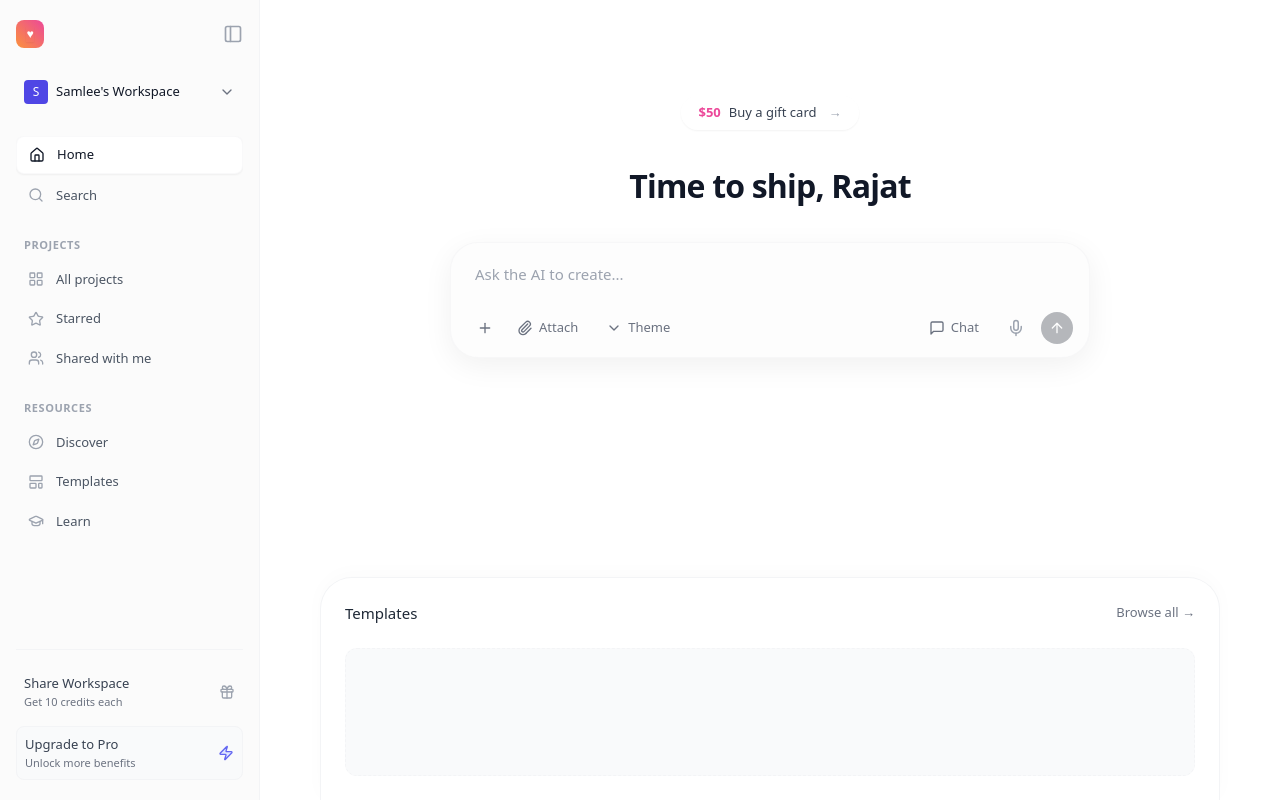
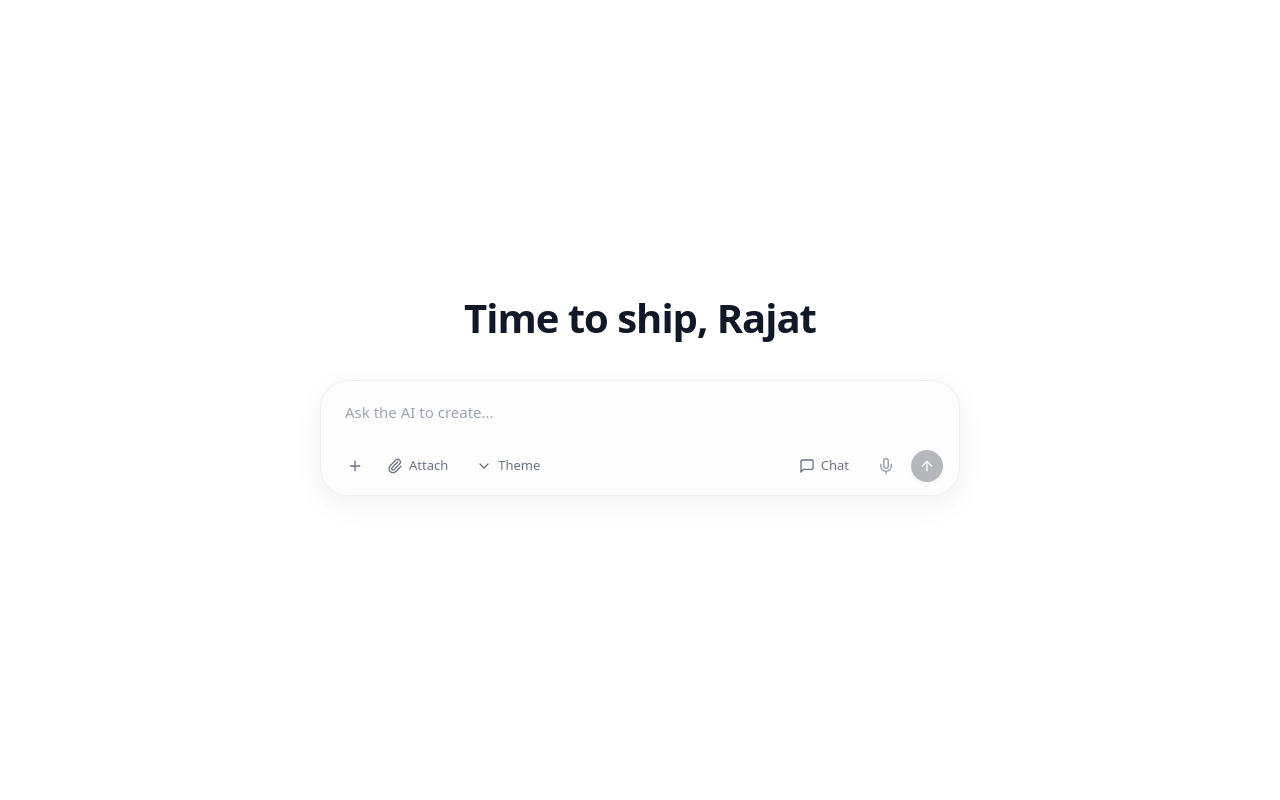
Before and after one commit to obliques118-lang/multi-agent-architect, a Next.js app: page / in a window 1280 px wide. Built offline with nearby package versions, Linux system fonts and the light colour scheme.

Commit message:
Refactor CreatorDashboard to MinimalChat component

```diff
--- a/src/app/page.tsx
+++ b/src/app/page.tsx
@@ -1,141 +1,141 @@
 'use client';
 
-import React, { useState } from 'react';
+import React, { useState, useRef, useEffect } from 'react';
 import {
-  Home, Search, LayoutGrid, Star, Users, Compass,
-  LayoutTemplate, GraduationCap, Gift, Zap, Plus,
-  Paperclip, ChevronDown, MessageSquare, Mic, ArrowUp,
-  PanelLeft
+  Plus, Paperclip, ChevronDown, MessageSquare, Mic, ArrowUp, Loader2
 } from 'lucide-react';
 
-export default function CreatorDashboard() {
+type Message = {
+  id: string;
+  role: 'user' | 'ai';
+  content: string;
+};
+
+export default function MinimalChat() {
   const [prompt, setPrompt] = useState('');
+  const [messages, setMessages] = useState<Message[]>([]);
   const [isGenerating, setIsGenerating] = useState(false);
-  const [agentStatus, setAgentStatus] = useState<string | null>(null);
+  const messagesEndRef = useRef<HTMLDivElement>(null);
+
+  // Auto-scroll to bottom of chat
+  useEffect(() => {
+    messagesEndRef.current?.scrollIntoView({ behavior: 'smooth' });
+  }, [messages]);
 
   const handleSubmit = async (e: React.FormEvent) => {
     e.preventDefault();
     if (!prompt.trim() || isGenerating) return;
 
+    const userMsg = prompt;
+    setPrompt(''); // Clear input immediately
     setIsGenerating(true);
-    setAgentStatus('Orchestrator: Analyzing request...');
+
+    // Add user message to screen
+    setMessages(prev => [...prev, { id: Date.now().toString(), role: 'user', content: userMsg }]);
 
     try {
-      const response = await fetch('/api/orchestrator', {
+      const response = await fetch('/api/chat', {
         method: 'POST',
         headers: { 'Content-Type': 'application/json' },
-        body: JSON.stringify({ prompt }),
+        body: JSON.stringify({ message: userMsg }),
       });
 
-      const reader = response.body?.getReader();
-      const decoder = new TextDecoder();
+      if (!response.ok) throw new Error('API failed');
 
-      if (reader) {
-        let done = false;
-        while (!done) {
-          const { value, done: doneReading } = await reader.read();
-          done = doneReading;
-          const chunkValue = decoder.decode(value);
-          if (chunkValue) setAgentStatus(chunkValue);
-        }
-      }
+      const data = await response.json();
+
+      // Add AI response to screen
+      setMessages(prev => [...prev, { id: (Date.now() + 1).toString(), role: 'ai', content: data.reply }]);
     } catch (error) {
-      console.error("Generation failed:", error);
-      setAgentStatus('System Error: Pipeline failed.');
+      console.error("Chat error:", error);
+      setMessages(prev => [...prev, { id: (Date.now() + 1).toString(), role: 'ai', content: "Sorry, I encountered an error connecting to the server." }]);
     } finally {
-      setTimeout(() => {
       setIsGenerating(false);
-        setAgentStatus(null);
-        setPrompt('');
-      }, 2000);
     }
   };
 
   return (
-    <div className="flex h-screen w-full bg-white text-gray-900 font-sans overflow-hidden">
+    <main className="relative flex flex-col h-screen w-full bg-white text-gray-900 font-sans overflow-hidden">
 
-      {/* Sidebar Navigation */}
-      <aside className="w-[260px] h-full flex flex-col border-r border-gray-100 bg-[#fbfbfb] px-4 py-5 flex-shrink-0">
-        <div className="flex items-center justify-between mb-6">
-          <div className="w-7 h-7 rounded-lg bg-gradient-to-tr from-orange-400 to-pink-500 flex items-center justify-center">
-            <span className="text-white text-xs font-bold shadow-sm">♥</span>
-          </div>
-          <button className="text-gray-400 hover:text-gray-600 transition-colors">
-            <PanelLeft className="w-5 h-5" />
-          </button>
-        </div>
-
-        <button className="flex items-center justify-between w-full p-2 mb-6 hover:bg-gray-100 rounded-lg transition-colors">
-          <div className="flex items-center gap-2">
-            <div className="w-6 h-6 rounded bg-indigo-600 flex items-center justify-center text-white text-xs font-medium">S</div>
-            <span className="text-[13px] font-medium">Samlee's Workspace</span>
-          </div>
-          <ChevronDown className="w-4 h-4 text-gray-500" />
-        </button>
-
-        <div className="space-y-6 flex-1 overflow-y-auto hide-scrollbar">
-          <div className="space-y-1">
-            <NavItem icon={<Home className="w-4 h-4" />} label="Home" active />
-            <NavItem icon={<Search className="w-4 h-4" />} label="Search" />
-          </div>
-
-          <div className="space-y-1">
-            <h4 className="text-[11px] font-semibold text-gray-400 uppercase tracking-wider mb-2 px-2">Projects</h4>
-            <NavItem icon={<LayoutGrid className="w-4 h-4" />} label="All projects" />
-            <NavItem icon={<Star className="w-4 h-4" />} label="Starred" />
-            <NavItem icon={<Users className="w-4 h-4" />} label="Shared with me" />
-          </div>
-
-          <div className="space-y-1">
-            <h4 className="text-[11px] font-semibold text-gray-400 uppercase tracking-wider mb-2 px-2">Resources</h4>
-            <NavItem icon={<Compass className="w-4 h-4" />} label="Discover" />
-            <NavItem icon={<LayoutTemplate className="w-4 h-4" />} label="Templates" />
-            <NavItem icon={<GraduationCap className="w-4 h-4" />} label="Learn" />
-          </div>
-        </div>
-
-        <div className="pt-4 border-t border-gray-100 space-y-2">
-          <div className="flex items-center justify-between p-2 hover:bg-gray-100 rounded-lg cursor-pointer">
-            <div>
-              <p className="text-[13px] font-medium text-gray-700">Share Workspace</p>
-              <p className="text-[11px] text-gray-500">Get 10 credits each</p>
-            </div>
-            <Gift className="w-4 h-4 text-gray-400" />
-          </div>
-          <div className="flex items-center justify-between p-2 bg-gray-50 hover:bg-gray-100 rounded-lg cursor-pointer border border-gray-100">
-            <div>
-              <p className="text-[13px] font-medium text-gray-700">Upgrade to Pro</p>
-              <p className="text-[11px] text-gray-500">Unlock more benefits</p>
-            </div>
-            <Zap className="w-4 h-4 text-indigo-500 fill-indigo-100" />
-          </div>
-        </div>
-      </aside>
-
-      {/* Main Content Area with Mesh Gradient Background */}
-      <main className="flex-1 relative flex flex-col items-center pt-24 px-6">
-        {/* CSS Mesh Gradient */}
-        <div className="absolute inset-0 -z-10 bg-white overflow-hidden">
+      {/* Soft CSS Mesh Gradient Background */}
+      <div className="absolute inset-0 -z-10 bg-white overflow-hidden pointer-events-none">
         <div className="absolute top-[-10%] left-[-10%] w-[60%] h-[60%] bg-blue-100/50 rounded-full blur-[100px]" />
         <div className="absolute bottom-[-20%] left-[-10%] w-[80%] h-[80%] bg-pink-500/30 rounded-full blur-[120px]" />
         <div className="absolute bottom-[-10%] right-[-10%] w-[70%] h-[70%] bg-blue-500/20 rounded-full blur-[120px]" />
         <div className="absolute top-[20%] right-[10%] w-[40%] h-[40%] bg-indigo-200/40 rounded-full blur-[100px]" />
       </div>
 
-        {/* Top Tag */}
-        <button className="flex items-center gap-2 px-4 py-1.5 bg-white/60 backdrop-blur-md border border-white/40 rounded-full shadow-sm hover:bg-white/80 transition-colors mb-8 text-[13px] font-medium text-gray-700">
-          <span className="text-pink-500 font-semibold">$50</span> Buy a gift card <span className="text-gray-400 ml-1">→</span>
-        </button>
+      {/* Top Header Placeholder (Optional, for balance) */}
+      <div className="w-full h-16 flex-shrink-0" />
 
-        {/* Greeting */}
-        <h1 className="text-[32px] font-semibold tracking-tight text-gray-900 mb-8">
+      {/* Main Content Area */}
+      <div className="flex-1 flex flex-col w-full max-w-4xl mx-auto overflow-hidden">
+
+        {messages.length === 0 ? (
+          // INITIAL STATE: Centered greeting and input
+          <div className="flex-1 flex flex-col items-center justify-center px-6 pb-20 animate-in fade-in zoom-in duration-500">
+            <h1 className="text-[32px] md:text-[40px] font-semibold tracking-tight text-gray-900 mb-8">
               Time to ship, Rajat
             </h1>
+            <ChatInput
+              prompt={prompt}
+              setPrompt={setPrompt}
+              handleSubmit={handleSubmit}
+              isGenerating={isGenerating}
+            />
+          </div>
+        ) : (
+          // CHAT STATE: Messages fill the space, input stays at the bottom
+          <div className="flex-1 flex flex-col relative h-full">
+            {/* Chat Output Feed */}
+            <div className="flex-1 overflow-y-auto px-6 pt-4 pb-32 space-y-8 scroll-smooth hide-scrollbar">
+              {messages.map((msg) => (
+                <div key={msg.id} className={`flex ${msg.role === 'user' ? 'justify-end' : 'justify-start'}`}>
+                  <div
+                    className={`max-w-[85%] md:max-w-[75%] px-5 py-4 text-[15px] leading-relaxed shadow-sm ${
+                      msg.role === 'user'
+                        ? 'bg-gray-900 text-white rounded-[24px] rounded-tr-[8px]'
+                        : 'bg-white/60 backdrop-blur-md border border-white/40 text-gray-800 rounded-[24px] rounded-tl-[8px]'
+                    }`}
+                  >
+                    {msg.content}
+                  </div>
+                </div>
+              ))}
 
-        {/* Floating Input Component */}
+              {isGenerating && (
+                <div className="flex justify-start">
+                  <div className="bg-white/60 backdrop-blur-md border border-white/40 text-gray-800 px-5 py-4 rounded-[24px] rounded-tl-[8px] flex items-center gap-2">
+                    <Loader2 className="w-4 h-4 animate-spin text-gray-500" />
+                    <span className="text-[14px] text-gray-500 font-medium">Thinking...</span>
+                  </div>
+                </div>
+              )}
+              <div ref={messagesEndRef} />
+            </div>
+
+            {/* Bottom Pinned Input Area */}
+            <div className="absolute bottom-0 left-0 w-full p-6 bg-gradient-to-t from-white/90 via-white/50 to-transparent flex justify-center animate-in slide-in-from-bottom-8 duration-500">
+              <ChatInput
+                prompt={prompt}
+                setPrompt={setPrompt}
+                handleSubmit={handleSubmit}
+                isGenerating={isGenerating}
+              />
+            </div>
+          </div>
+        )}
+      </div>
+    </main>
+  );
+}
+
+// Reusable Chat Input Component to avoid repeating code
+function ChatInput({ prompt, setPrompt, handleSubmit, isGenerating }: any) {
+  return (
     <form
       onSubmit={handleSubmit}
-          className="w-full max-w-[640px] bg-[#fdfdfd] shadow-[0_8px_30px_rgb(0,0,0,0.06)] border border-gray-100/60 rounded-[28px] p-2 flex flex-col transition-all focus-within:ring-2 focus-within:ring-pink-500/20"
+      className="w-full max-w-[640px] bg-[#fdfdfd]/90 backdrop-blur-xl shadow-[0_8px_30px_rgb(0,0,0,0.06)] border border-gray-200/60 rounded-[28px] p-2 flex flex-col transition-all focus-within:ring-2 focus-within:ring-indigo-500/20"
     >
       <textarea
         value={prompt}
@@ -158,7 +158,7 @@ export default function CreatorDashboard() {
         </div>
 
         <div className="flex items-center gap-2">
-              <div className="flex items-center gap-1.5 px-3 py-1.5 rounded-full hover:bg-gray-100 cursor-pointer transition-colors text-gray-500">
+          <div className="hidden md:flex items-center gap-1.5 px-3 py-1.5 rounded-full hover:bg-gray-100 cursor-pointer transition-colors text-gray-500">
             <MessageSquare className="w-4 h-4" />
             <span className="text-[13px] font-medium">Chat</span>
           </div>
@@ -168,50 +168,19 @@ export default function CreatorDashboard() {
           <button
             type="submit"
             disabled={!prompt.trim() || isGenerating}
-                className="w-8 h-8 rounded-full bg-gray-900 text-white flex items-center justify-center hover:bg-gray-800 disabled:opacity-30 transition-all"
+            className="w-8 h-8 rounded-full bg-gray-900 text-white flex items-center justify-center hover:bg-gray-800 disabled:opacity-30 transition-all shadow-md"
           >
             <ArrowUp className="w-4 h-4" />
           </button>
         </div>
       </div>
     </form>
-
-        {/* Status Indicator */}
-        <div className="h-6 mt-4">
-          {agentStatus && (
-            <p className="text-[13px] font-medium text-gray-600 animate-pulse bg-white/50 backdrop-blur-sm px-4 py-1 rounded-full">
-              {agentStatus}
-            </p>
-          )}
-        </div>
-
-        {/* Bottom Templates Shelf (Partially visible) */}
-        <div className="w-full max-w-[900px] mt-auto bg-white rounded-t-[32px] p-6 shadow-[0_-4px_20px_rgb(0,0,0,0.02)] border-t border-x border-gray-100">
-          <div className="flex items-center justify-between mb-6">
-            <h3 className="text-[15px] font-medium text-gray-800">Templates</h3>
-            <button className="text-[13px] text-gray-500 hover:text-gray-800">Browse all →</button>
-          </div>
-          {/* Add your template cards here */}
-          <div className="h-32 bg-gray-50 rounded-xl border border-gray-100 border-dashed" />
-        </div>
-      </main>
-    </div>
   );
 }
 
-// Reusable Components
-const NavItem = ({ icon, label, active = false }: { icon: React.ReactNode, label: string, active?: boolean }) => (
-  <button className={`w-full flex items-center gap-3 px-3 py-2 rounded-lg transition-colors text-[13px] ${
-    active ? 'bg-white text-gray-900 shadow-sm border border-gray-100/50' : 'text-gray-600 hover:bg-gray-100'
-  }`}>
-    <span className={active ? 'text-gray-900' : 'text-gray-400'}>{icon}</span>
-    <span className="font-medium">{label}</span>
+const IconButton = ({ icon, label, text }: { icon: React.ReactNode, label: string, text?: string }) => (
+  <button type="button" title={label} className="flex items-center gap-1.5 px-2.5 py-1.5 rounded-full hover:bg-black/5 transition-colors text-gray-500">
+    {icon}
+    {text && <span className="text-[13px] font-medium hidden sm:inline-block">{text}</span>}
   </button>
 );
-
-const IconButton = ({ icon, label, text }: { icon: React.ReactNode, label: string, text?: string }) => (
-  <button title={label} className="flex items-center gap-1.5 px-2.5 py-1.5 rounded-full hover:bg-gray-100 transition-colors text-gray-500">
-    {icon}
-    {text && <span className="text-[13px] font-medium">{text}</span>}
-  </button>
-);
```
Lines whose indentation alone changed are shown as unchanged.
